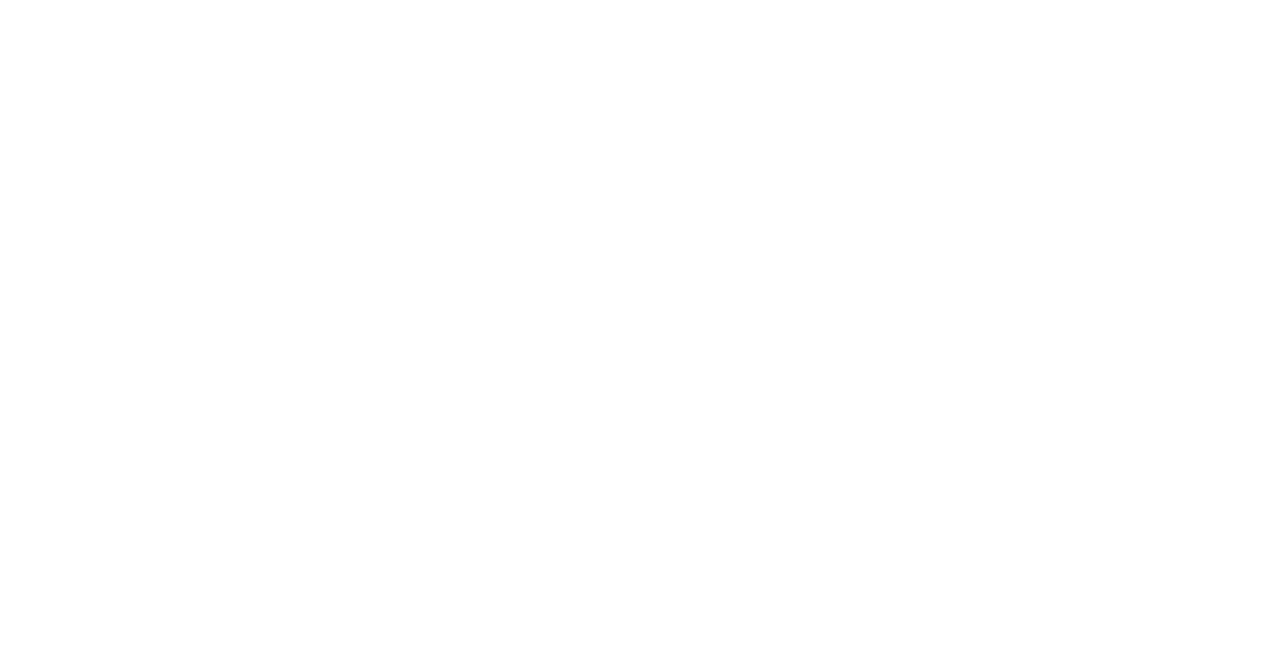
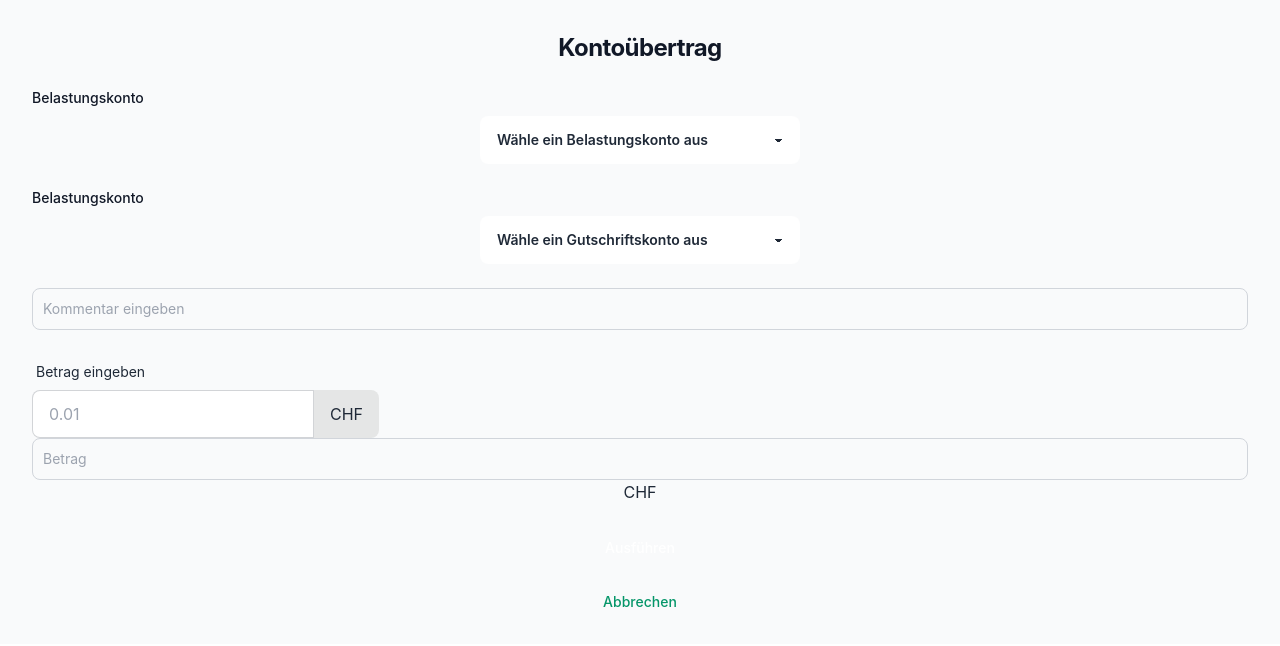
Before and after one commit to benjyros/Web-Kontenfuehrung, a React (Create React App) app: page /accountTransfer in a window 1280 px wide. Before the commit this address had no page. Shown: the top 646 px of the page. Built offline with nearby package versions, Linux system fonts and the light colour scheme.

Commit message:
added inputs for account transfer

```diff
--- /dev/null
+++ b/src/AccountTransfer.js
@@ -0,0 +1,80 @@
+import React, { useEffect, useState } from 'react';
+import { Link, useNavigate } from 'react-router-dom';
+
+import { auth, firestore } from "./config";
+import { createUserWithEmailAndPassword } from "firebase/auth";
+import { doc, setDoc } from "firebase/firestore";
+
+export default function AccountTransfer() {
+    const [debitAcc, setDebitAcc] = useState("");
+    const [creditAcc, setCreditAcc] = useState("");
+    const [amount, setAmount] = useState("");
+    const [comment, setComment] = useState("");
+
+    const [openDebitAcc, setOpenDebitAcc] = useState(false);
+    const [openCreditAcc, setOpenCreditAcc] = useState(false);
+    const [accounts, setAccounts] = useState([]);
+    const [debitAccs, setDebitAccs] = useState([]);
+
+    const preTransfer = () => {
+        if (debitAcc === creditAcc) {
+            alert("Sie können nicht auf das gleiche Konto transferieren.");
+        } else {
+            //transfer();
+        }
+    }
+
+    return (
+        <section className="bg-gray-50 dark:bg-gray-900">
+            <div className="p-6 space-y-4 md:space-y-6 sm:p-8">
+                <h1 className="text-xl font-bold leading-tight tracking-tight text-gray-900 md:text-2xl dark:text-white">
+                    Kontoübertrag
+                </h1>
+                <form className="space-y-4 md:space-y-6" onSubmit={preTransfer}>
+                    <div>
+                        <label htmlFor="debitAcc" className="block mb-2 text-sm font-medium text-gray-900 dark:text-white text-left">Belastungskonto</label>
+                        <select onChange={(e) => setDebitAcc(e.target.value)} name="debitAcc" id="debitAcc" className="select w-full max-w-xs" required="true">
+                            <option disabled selected>Wähle ein Belastungskonto aus</option>
+                            <option>Homer</option>
+                            <option>Marge</option>
+                            <option>Bart</option>
+                            <option>Lisa</option>
+                            <option>Maggie</option>
+                        </select>
+                    </div>
+                    <div>
+                        <label htmlFor="creditAcc" className="block mb-2 text-sm font-medium text-gray-900 dark:text-white text-left">Belastungskonto</label>
+                        <select onChange={(e) => setCreditAcc(e.target.value)} name="creditAcc" id="creditAcc" className="select w-full max-w-xs" required="true">
+                            <option disabled selected>Wähle ein Gutschriftskonto aus</option>
+                            <option>Homer</option>
+                            <option>Marge</option>
+                            <option>Bart</option>
+                            <option>Lisa</option>
+                            <option>Maggie</option>
+                        </select>
+                    </div>
+                    <div>
+                        <input type="text" name="comment" id="comment" onChange={(e) => setComment(e.target.value)} className="bg-gray-50 border border-gray-300 text-gray-900 sm:text-sm rounded-lg focus:ring-primary-600 focus:border-primary-600 block w-full p-2.5 dark:bg-gray-700 dark:border-gray-600 dark:placeholder-gray-400 dark:text-white dark:focus:ring-blue-500 dark:focus:border-blue-500" placeholder="Kommentar eingeben" />
+                    </div>
+                    <div>
+                        <div className="form-control">
+                            <label className="label">
+                                <span className="label-text">Betrag eingeben</span>
+                            </label>
+                            <label className="input-group">
+                                <input type="text" placeholder="0.01" className="input input-bordered" />
+                                <span>CHF</span>
+                            </label>
+                        </div>
+                        <input type="password" name="password" id="password" onChange={(e) => setAmount(e.target.value)} placeholder="Betrag" className="bg-gray-50 border border-gray-300 text-gray-900 sm:text-sm rounded-lg focus:ring-primary-600 focus:border-primary-600 block w-full p-2.5 dark:bg-gray-700 dark:border-gray-600 dark:placeholder-gray-400 dark:text-white dark:focus:ring-blue-500 dark:focus:border-blue-500" required="true" />
+                        <p>CHF</p>
+                    </div>
+                    <button type="submit" className="w-full text-white bg-primary-600 hover:bg-primary-700 focus:ring-4 focus:outline-none focus:ring-primary-300 font-medium rounded-lg text-sm px-5 py-2.5 text-center dark:bg-emerald-600 dark:hover:bg-emerald-700 dark:focus:ring-emerald-800">Ausführen</button>
+                    <p className="text-sm font-light text-gray-500 dark:text-gray-400">
+                        <Link to='/login' className="font-medium text-emerald-600 hover:underline dark:text-emerald-500">Abbrechen</Link>
+                    </p>
+                </form>
+            </div>
+        </section>
+    );
+}
--- a/src/App.js
+++ b/src/App.js
@@ -5,6 +5,7 @@
 import Login from './Login';
 import Registration from './Registration';
 import CreateAccount from './CreateAccount';
+import AccountTransfer from './AccountTransfer';
 
 function App() {
   return (
@@ -14,6 +15,7 @@
         <Route path='/home' element={<Home />} />
         <Route path='/registration' element={<Registration />} />
         <Route path='/createAccount' element={<CreateAccount />} />
+        <Route path='/accountTransfer' element={<AccountTransfer />} />
       </Routes>
     </div>
 
```
